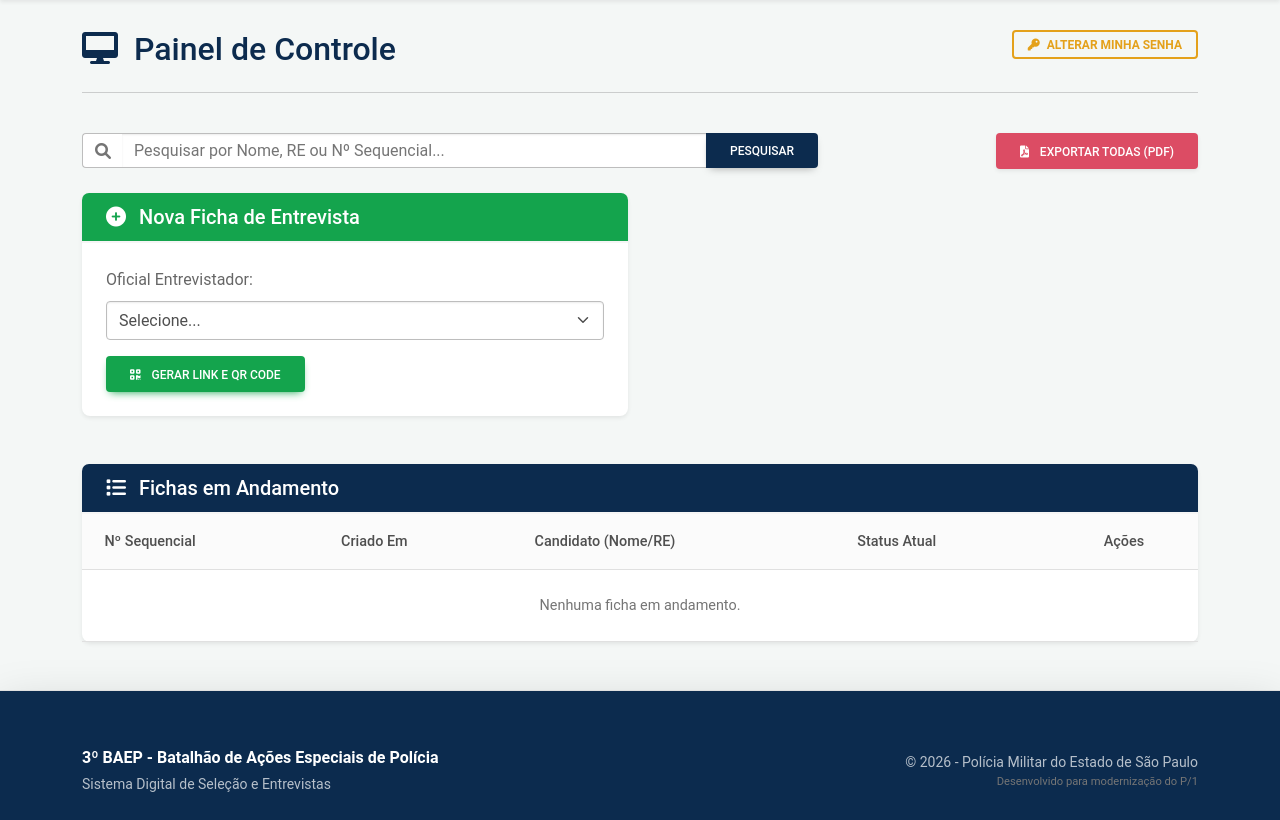
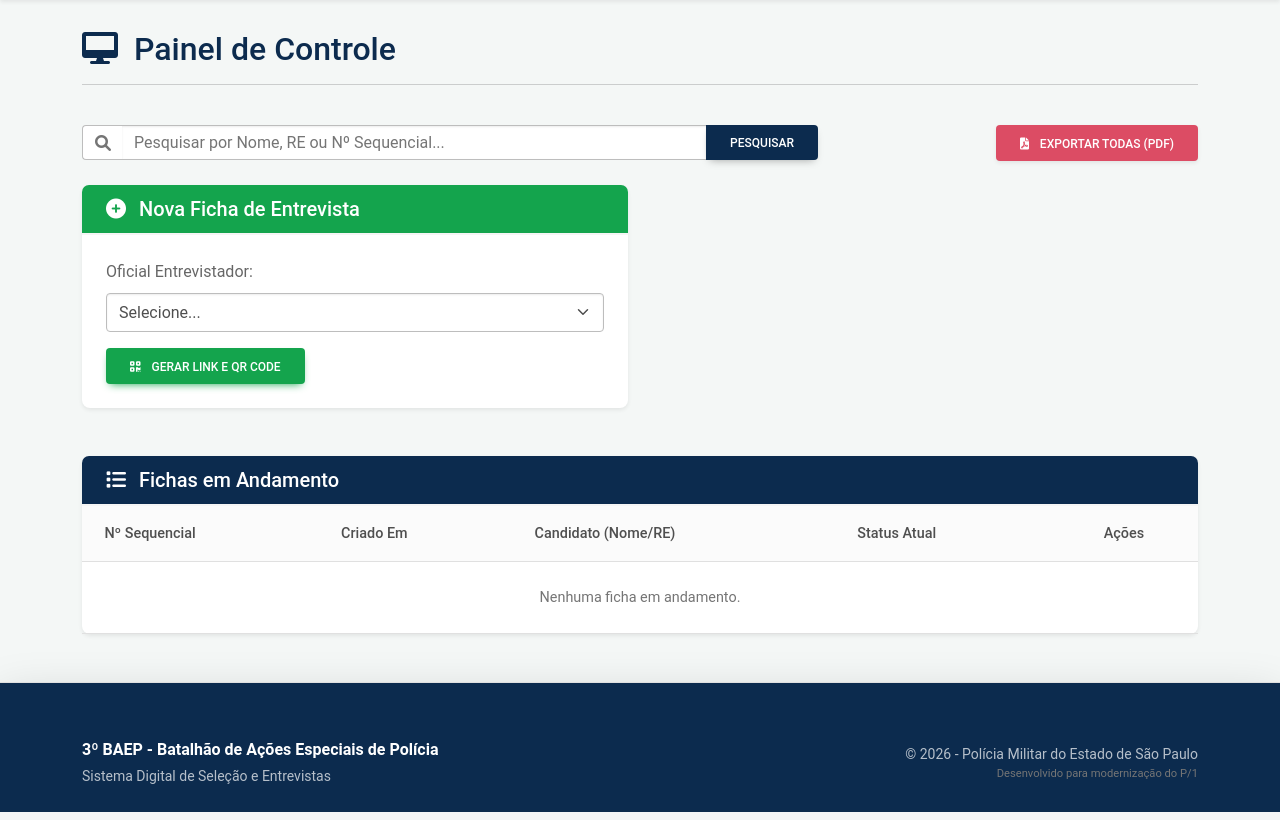
Before and after one commit to murillo1994/baep-interviews, a Flask app: page /dashboard in a window 1280 px wide. Shown: the part 59-879 px from the top of the page. Run offline with Flask 3, Linux system fonts and the light colour scheme; a user stored in the database is signed in; data comes from the database, SQL or seed files in the repository; data that the repository does not hold is empty; some libraries are stand-ins or nearby versions.

Commit message:
Remove botao duplicado de troca de senha do dashboard

```diff
--- a/templates/dashboard.html
+++ b/templates/dashboard.html
@@ -2,15 +2,10 @@
 
 {% block content %}
 <div class="row mb-4">
-    <div class="col-md-8">
+    <div class="col">
         <h2 class="baep-blue-text"><i class="fas fa-desktop me-2"></i> Painel de Controle</h2>
+        <hr>
     </div>
-    <div class="col-md-4 text-end">
-        <a href="{{ url_for('alterar_senha') }}" class="btn btn-outline-warning btn-sm fw-bold">
-            <i class="fas fa-key me-1"></i> Alterar Minha Senha
-        </a>
-    </div>
-    <div class="col-12"><hr></div>
 </div>
 
 <div class="row mb-4">
```
